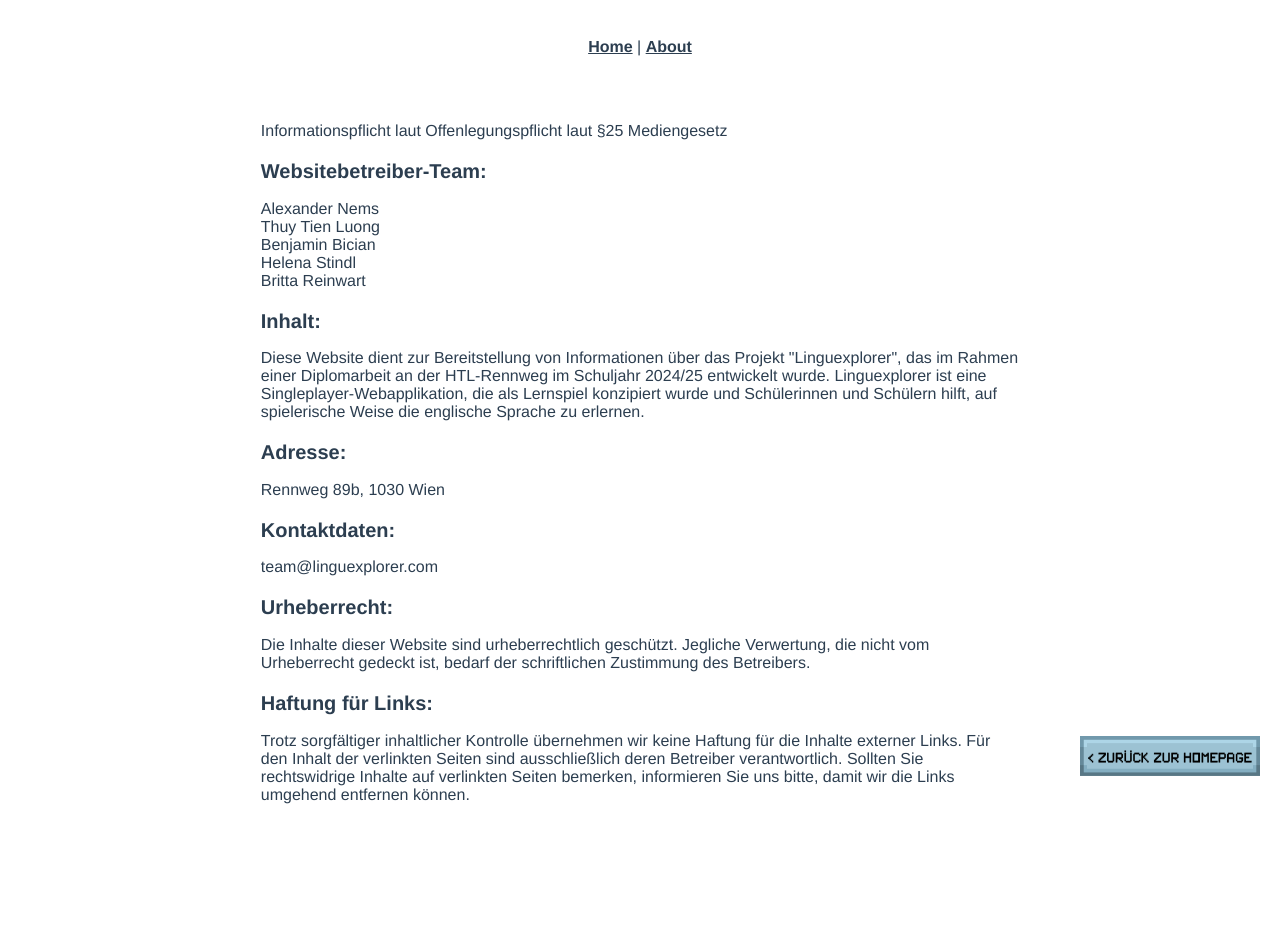
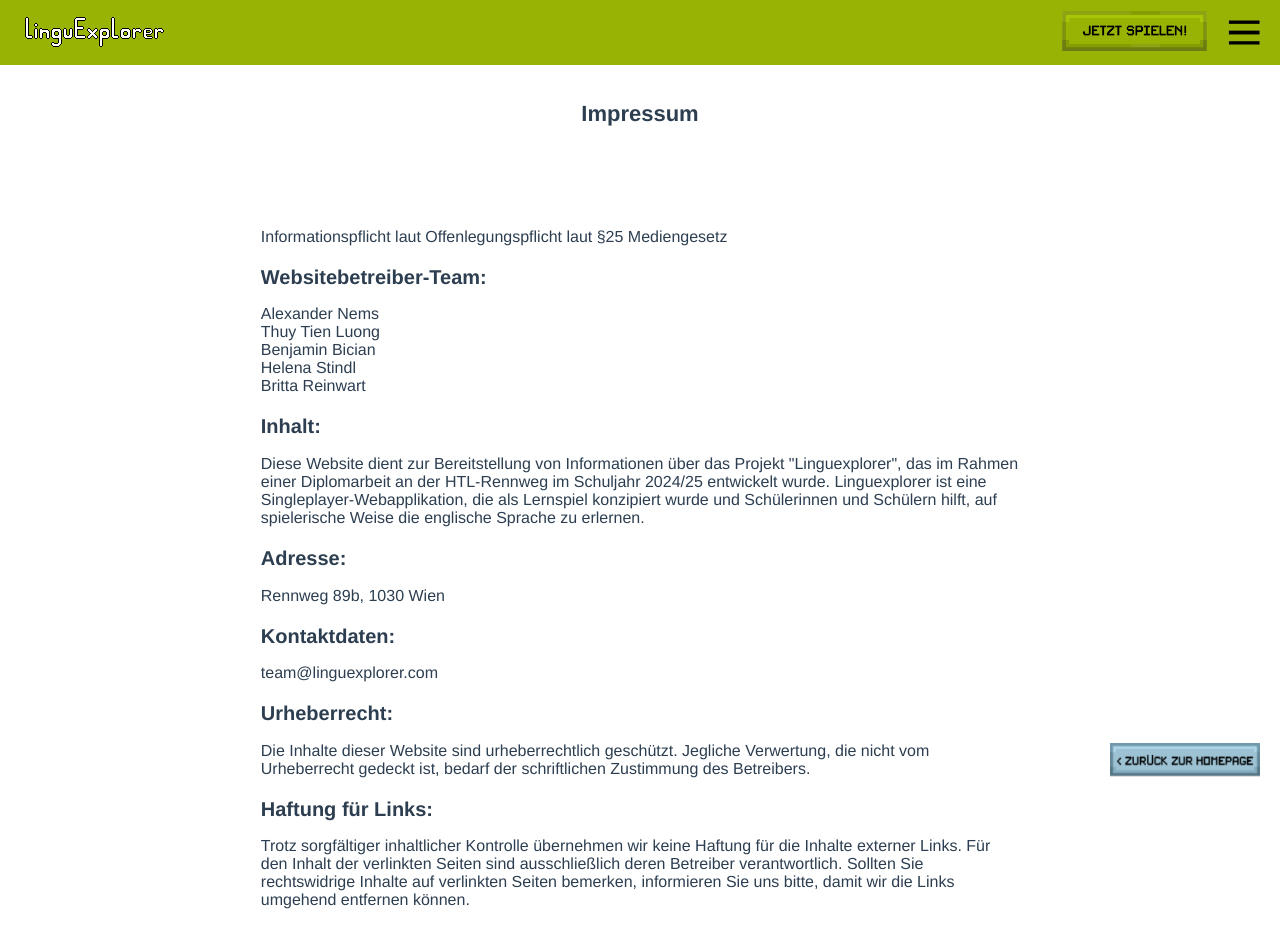
Before and after one commit to linguExplorer/linguExplorer, a Vue app in the folder webpage/: page /impressum in a window 1280 px wide. Shown: the top 948 px of the page. Before the commit the page ends 842 px from the top, so only its background shows below. Built offline with nearby package versions, Linux system fonts and the light colour scheme.

Commit message:
Impressum Style updated

```diff
--- a/webpage/src/pages/Impressum.vue
+++ b/webpage/src/pages/Impressum.vue
@@ -1,4 +1,16 @@
 <template>
+    <div>
+      <!-- Navigation Bar -->
+      <nav class="navbar">
+        <img src="@/assets/xx_Images/xx_Images/wordmark/wordmark hell.png" alt="Logo" class="logo" />
+        <button class="nav-button">
+          <img src="@/assets/xx_Images/xx_Images/Buttons/button jzt spielen.png" alt="Jetzt spielen" />
+        </button>
+        <img src="@/assets/xx_Images/xx_Images/menue.png" alt="Menü" class="menu-icon" />
+      </nav>
+
+      <h1>Impressum</h1>
+
       <div class="content">
         <p>Informationspflicht laut Offenlegungspflicht laut §25 Mediengesetz</p>
         <h2>Websitebetreiber-Team:</h2>
@@ -32,6 +44,7 @@
           </button>
         </div>
       </div>
+    </div>
   </template>
 
   <script>
@@ -41,8 +54,42 @@
   </script>
 
   <style scoped>
+  /* Navigation Bar Styles */
+  .navbar {
+    display: flex;
+    align-items: center; /* Vertikal zentriert */
+    background-color: #99b305; /* Hintergrundfarbe der Navigationsleiste */
+    padding: 10px 0; /* Innenabstand oben/unten reduziert */
+    width: 100%; /* Breite der Navigationsleiste auf 100% */
+    position: fixed; /* Fest positioniert am oberen Rand */
+    top: 0; /* Am oberen Rand des Viewports */
+    left: 0; /* Links am Rand des Viewports */
+    right: 0; /* Rechts am Rand des Viewports */
+  }
+
+  .logo {
+  height: 35px; /* Höhe des Logos */
+  margin-left: 20px; /* Abstand zum linken Rand */
+  margin-right: auto; /* Platz zwischen Logo und Button */
+  }
+
+  .nav-button {
+    background: none; /* Entfernt die Standard-Hintergrundfarbe */
+    border: none; /* Entfernt den Standardrahmen */
+    margin-right: 15px; /* Abstand zum Menü-Icon */
+  }
+
+  .nav-button img {
+    height: 40px; /* Höhe des Buttons */
+  }
+
+  .menu-icon {
+  height: 25px; /* Höhe des Menü-Icons */
+  margin-right: 20px; /* Abstand zum rechten Rand */
+}
+
   .content {
-    padding: 20px 20%; /* Innenabstand oben/unten 20px, links/rechts 40px */
+    padding: 70px 20%; /* Innenabstand oben/unten 70px, links/rechts 20% */
     text-align: left; /* Text linksbündig */
   }
 
@@ -78,7 +125,7 @@
   }
 
   .custom-button img {
-  width: 180px; /* Setze die Breite des Buttons (kann nach Bedarf angepasst werden) */
+    width: 150px; /* Setze die Breite des Buttons (kann nach Bedarf angepasst werden) */
     height: auto; /* Höhe automatisch basierend auf dem Bildverhältnis */
   }
 
```
Lines whose indentation alone changed are shown as unchanged.
